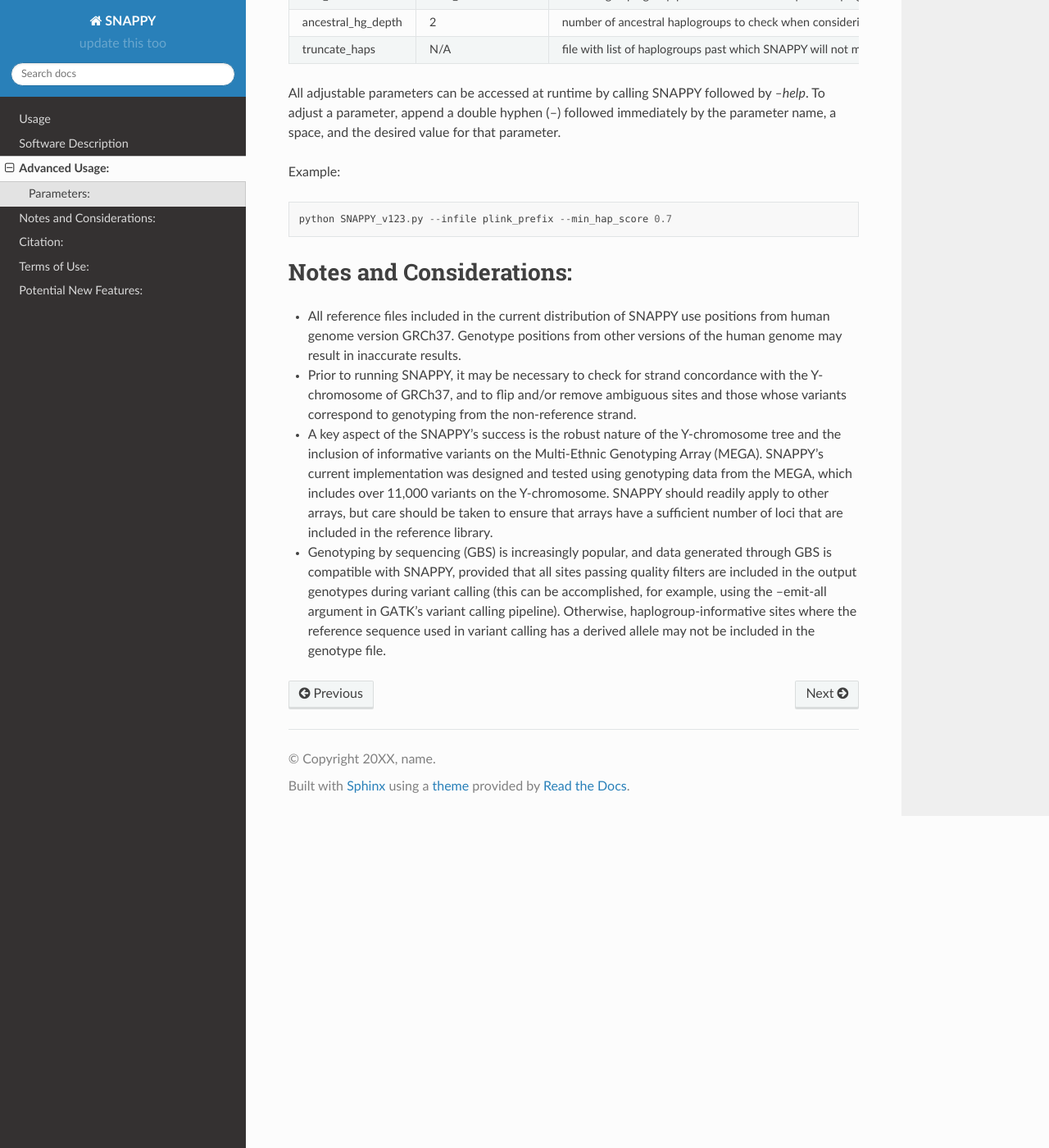
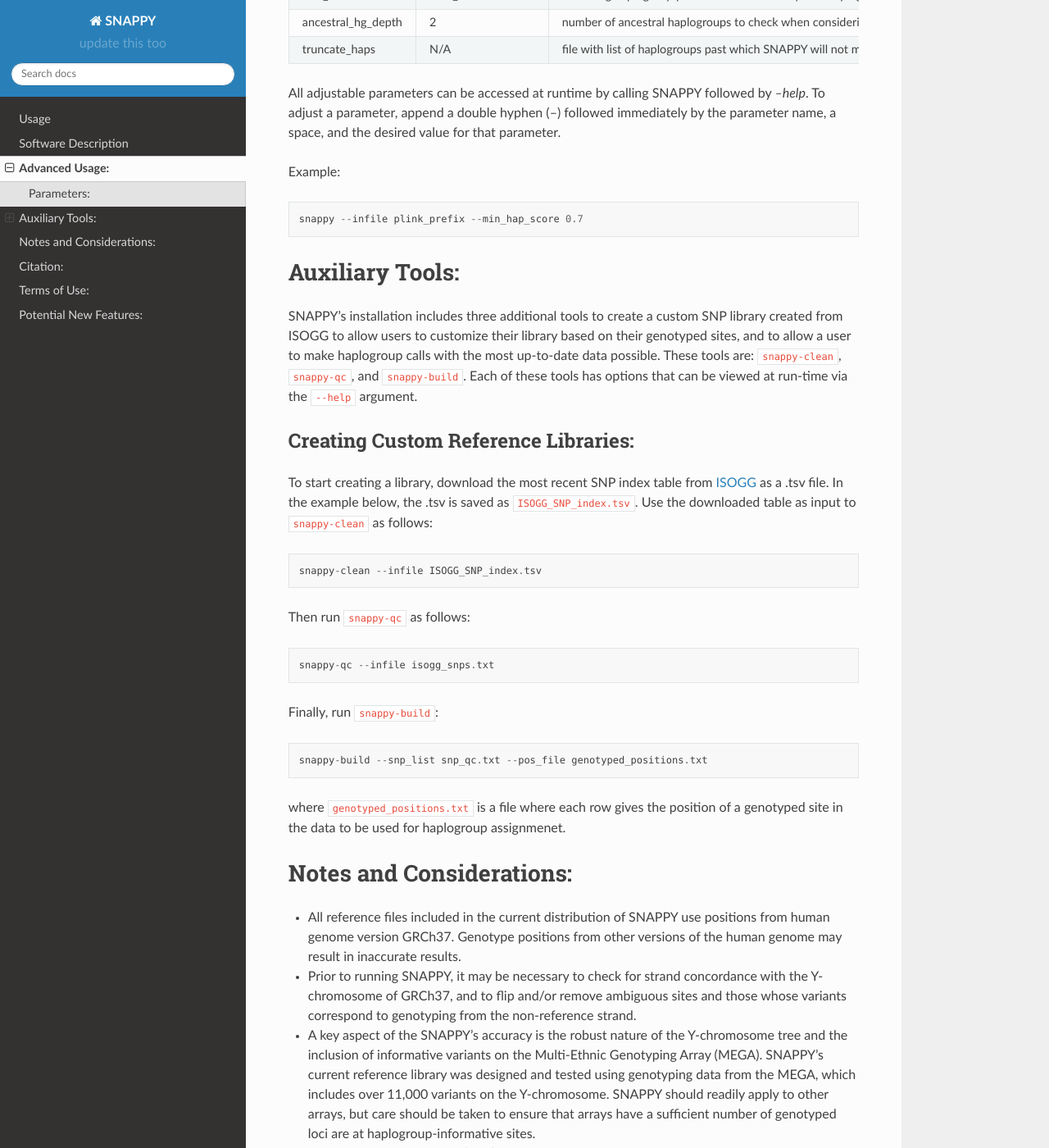
Before and after one commit to chrisgene/snappy, a Sphinx documentation site: the page built from docs/source/advanced.rst, in a window 1280 px wide and 1400 px high, scrolled down 583 px. Shown: the whole window at 82% size. Built offline with Sphinx 7.4.7 and the Read the Docs theme 2.0.0, drawn with Linux system fonts in a browser that asks for light colours.

Commit message:
Update advanced.rst

```diff
--- a/docs/source/advanced.rst
+++ b/docs/source/advanced.rst
@@ -27,12 +27,37 @@
 Example:
 ::
 
-   python SNAPPY_v123.py --infile plink_prefix --min_hap_score 0.7
+   snappy --infile plink_prefix --min_hap_score 0.7
+
+Auxiliary Tools:
+================
+
+SNAPPY's installation includes three additional tools to create a custom SNP library created from ISOGG to allow users to customize their library based on their genotyped sites, and to allow a user to make haplogroup calls with the most up-to-date data possible. These tools are: ``snappy-clean``, ``snappy-qc``, and ``snappy-build``. Each of these tools has options that can be viewed at run-time via the ``--help`` argument.
+
+Creating Custom Reference Libraries:
+------------------------------------
+
+To start creating a library, download the most recent SNP index table from `ISOGG <https://isogg.org/tree/ISOGG_YDNA_SNP_Index.html>`_ as a .tsv file. In the example below, the .tsv is saved as ``ISOGG_SNP_index.tsv``. Use the downloaded table as input to ``snappy-clean`` as follows:
+::
+
+   snappy-clean --infile ISOGG_SNP_index.tsv
+
+Then run ``snappy-qc`` as follows:
+::
+
+   snappy-qc --infile isogg_snps.txt
+
+Finally, run ``snappy-build``:
+::
+
+   snappy-build --snp_list snp_qc.txt --pos_file genotyped_positions.txt
+
+where ``genotyped_positions.txt`` is a file where each row gives the position of a genotyped site in the data to be used for haplogroup assignmenet.
 
 Notes and Considerations:
 =========================
 
 - All reference files included in the current distribution of SNAPPY use positions from human genome version GRCh37. Genotype positions from other versions of the human genome may result in inaccurate results.
 - Prior to running SNAPPY, it may be necessary to check for strand concordance with the Y-chromosome of GRCh37, and to flip and/or remove ambiguous sites and those whose variants correspond to genotyping from the non-reference strand.
-- A key aspect of the SNAPPY’s success is the robust nature of the Y-chromosome tree and the inclusion of informative variants on the Multi-Ethnic Genotyping Array (MEGA). SNAPPY’s current implementation was designed and tested using genotyping data from the MEGA, which includes over 11,000 variants on the Y-chromosome. SNAPPY should readily apply to other arrays, but care should be taken to ensure that arrays have a sufficient number of loci that are included in the reference library.
+- A key aspect of the SNAPPY’s accuracy is the robust nature of the Y-chromosome tree and the inclusion of informative variants on the Multi-Ethnic Genotyping Array (MEGA). SNAPPY’s current reference library was designed and tested using genotyping data from the MEGA, which includes over 11,000 variants on the Y-chromosome. SNAPPY should readily apply to other arrays, but care should be taken to ensure that arrays have a sufficient number of genotyped loci are at haplogroup-informative sites.
 - Genotyping by sequencing (GBS) is increasingly popular, and data generated through GBS is compatible with SNAPPY, provided that all sites passing quality filters are included in the output genotypes during variant calling (this can be accomplished, for example, using the --emit-all argument in GATK’s variant calling pipeline). Otherwise, haplogroup-informative sites where the reference sequence used in variant calling has a derived allele may not be included in the genotype file.
```
